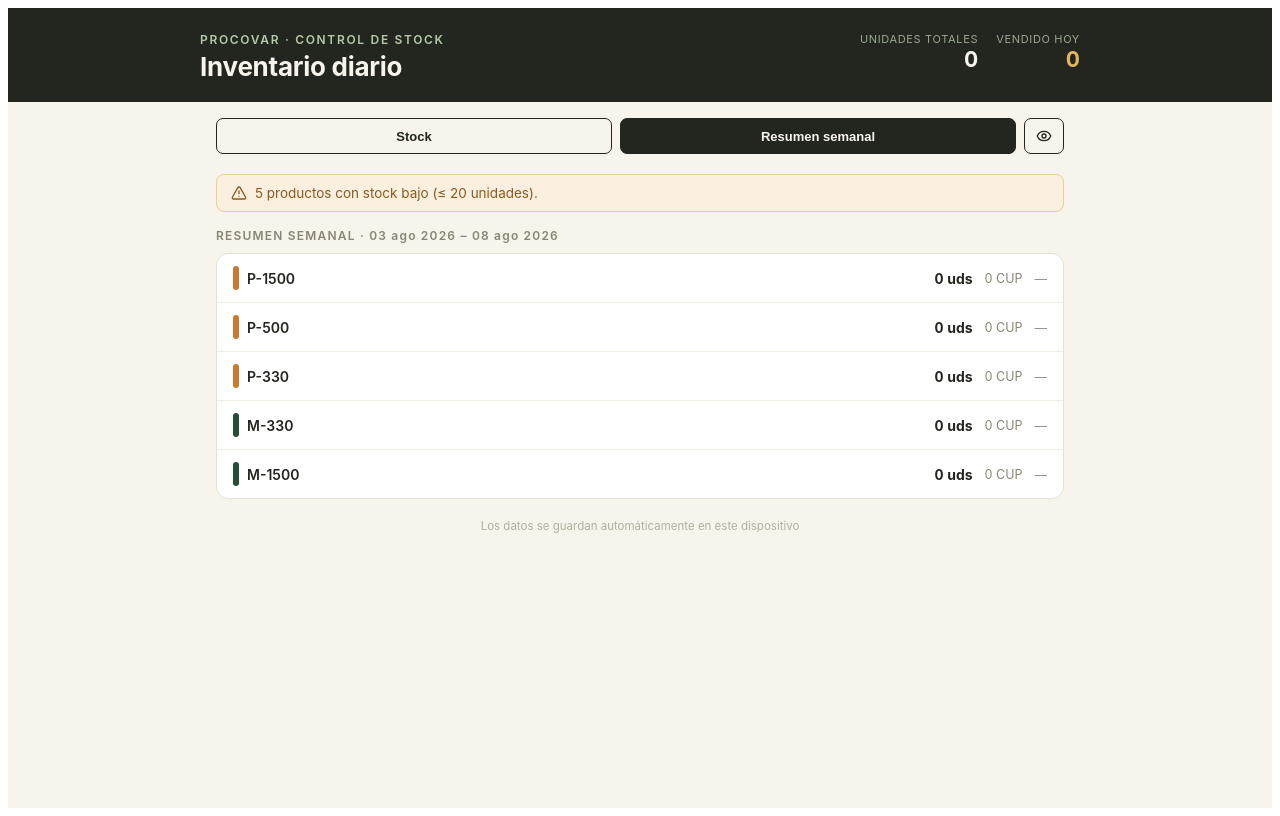
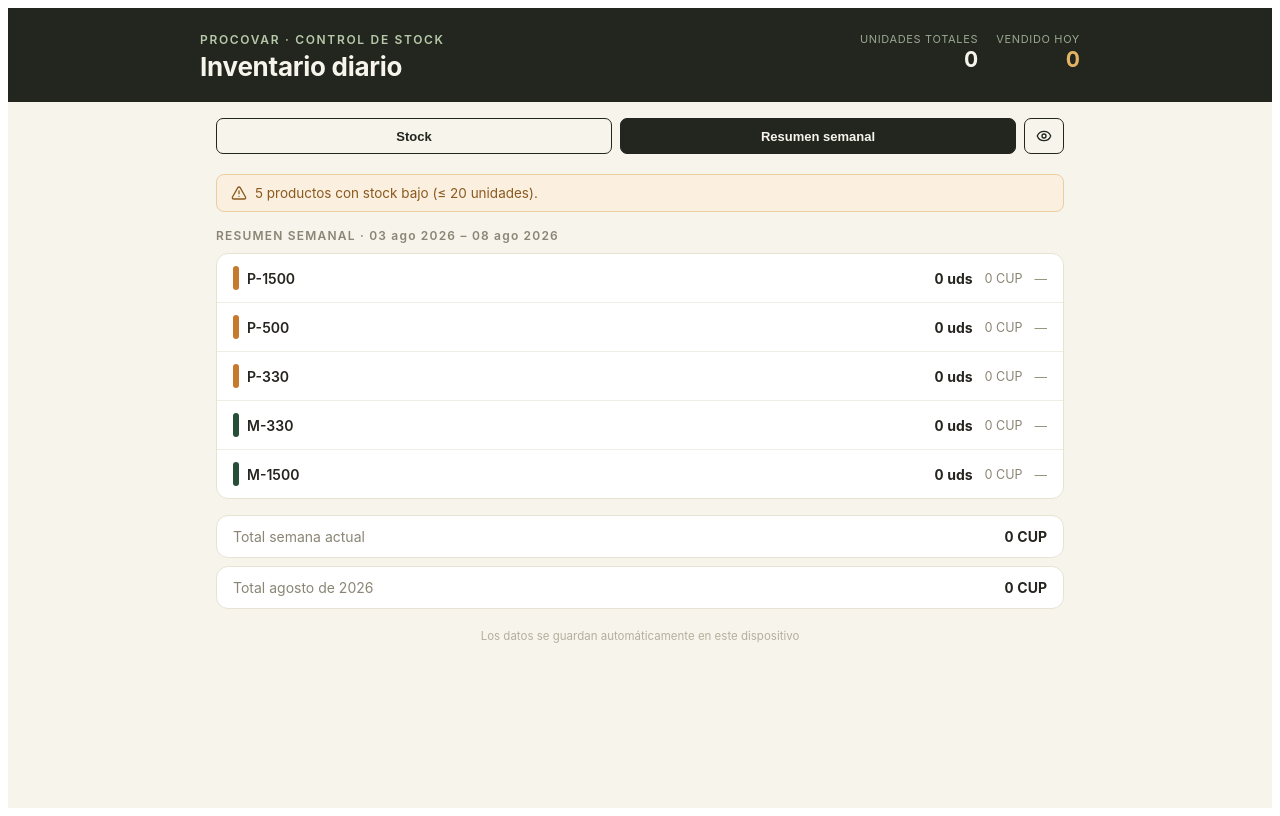
Before and after one commit to raulsp9007/inventario-procovar, a React (Vite) app: page / in a window 1280 px wide. Both pictures are taken after a click on the button "Resumen semanal". Built offline with nearby package versions, Linux system fonts and the light colour scheme.

Commit message:
Add current week and current month revenue totals

```diff
--- a/src/WeeklySummary.jsx
+++ b/src/WeeklySummary.jsx
@@ -1,5 +1,5 @@
-import { getWeekStartStr, getPreviousWeekRangeStr, todayStr, formatDate } from "./dateUtils";
-import { formatCUP, revenueInRange } from "./money";
+import { getWeekStartStr, getPreviousWeekRangeStr, getMonthStartStr, todayStr, formatDate } from "./dateUtils";
+import { formatCUP, revenueInRange, totalRevenueInRange } from "./money";
 
 export default function WeeklySummary({
   products,
@@ -14,6 +14,10 @@ export default function WeeklySummary({
   const weekStart = getWeekStartStr();
   const today = todayStr();
   const { start: prevStart, end: prevEnd } = getPreviousWeekRangeStr();
+  const monthStart = getMonthStartStr();
+  const weekTotal = totalRevenueInRange(movements, weekStart, today);
+  const monthTotal = totalRevenueInRange(movements, monthStart, today);
+  const monthName = new Date(monthStart + "T00:00:00").toLocaleDateString("es-ES", { month: "long", year: "numeric" });
 
   const soldInRange = (code, start, end) =>
     movements
@@ -58,6 +62,19 @@ export default function WeeklySummary({
           );
         })}
       </div>
+
+      {showPrices && (
+        <div style={{ marginTop: 16, display: "grid", gap: 8 }}>
+          <div style={{ display: "flex", justifyContent: "space-between", background: "#FFFFFF", border: "1px solid #E7E2D3", borderRadius: 12, padding: "12px 16px", fontSize: 14 }}>
+            <span style={{ color: "#8A8574" }}>Total semana actual</span>
+            <span style={{ fontWeight: 700, fontVariantNumeric: "tabular-nums" }}>{formatCUP(weekTotal)}</span>
+          </div>
+          <div style={{ display: "flex", justifyContent: "space-between", background: "#FFFFFF", border: "1px solid #E7E2D3", borderRadius: 12, padding: "12px 16px", fontSize: 14 }}>
+            <span style={{ color: "#8A8574" }}>Total {monthName}</span>
+            <span style={{ fontWeight: 700, fontVariantNumeric: "tabular-nums" }}>{formatCUP(monthTotal)}</span>
+          </div>
+        </div>
+      )}
     </div>
   );
 }
```
